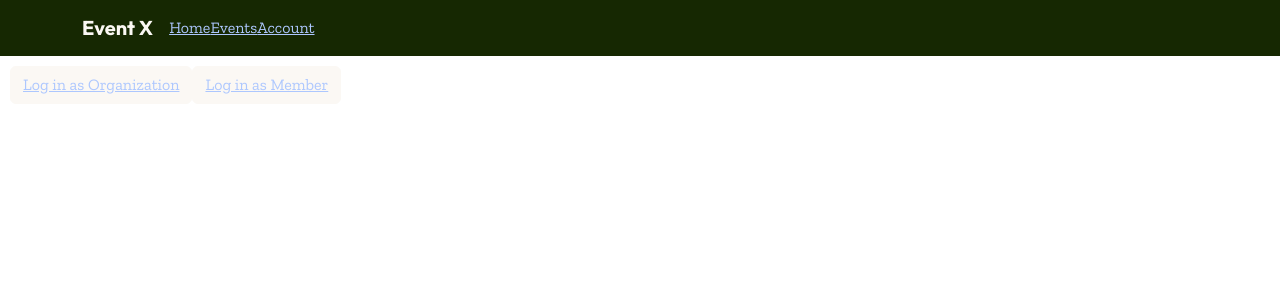
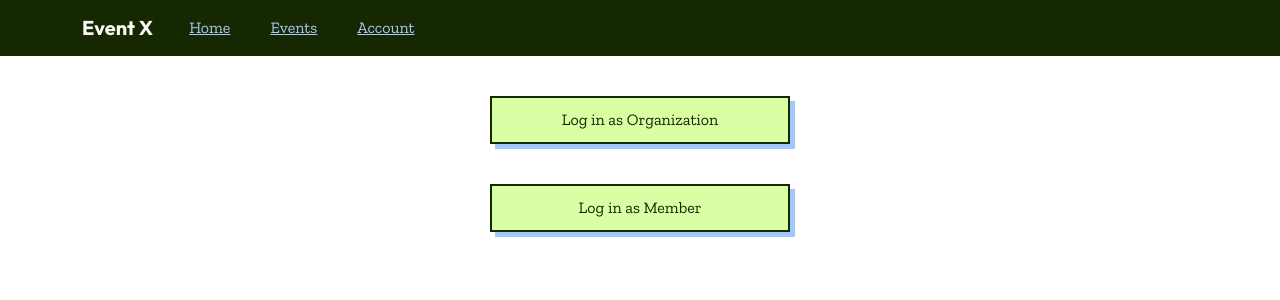
Before and after one commit to MichaelFami/event-x, a React (Vite) app: page / in a window 1280 px wide. Shown: the top 300 px of the page. Built offline with nearby package versions, Linux system fonts and the light colour scheme.

Commit message:
style updates

```diff
--- a/src/components/LogIn.jsx
+++ b/src/components/LogIn.jsx
@@ -3,14 +3,14 @@ import Button from 'react-bootstrap/Button';
 
 export default function LogIn () {
     return (
-        <div className="user-outer">
-                <Button variant="light" type="submit">
-                    <Link to='organization' >Log in as Organization</Link>
-                </Button>
+        <div className="login-outer">
+                <button type="submit" className="btn-login">
+                    <Link to='organization' className="login-links">Log in as Organization</Link>
+                </button>
 
-                <Button variant="light" type="submit">
-                    <Link to='member' >Log in as Member</Link>
-                </Button>
+                <button type="submit" className="btn-login">
+                    <Link to='member'className="login-links" >Log in as Member</Link>
+                </button>
         </div>
     )
 }
--- a/src/components/Nav.jsx
+++ b/src/components/Nav.jsx
@@ -11,9 +11,9 @@ export default function NavBar() {
         <Navbar.Toggle aria-controls="basic-navbar-nav" />
         <Navbar.Collapse id="basic-navbar-nav">
           <Nav className="me-auto">
-            <Link to="/">Home</Link>
-            <Link to="/eventlist">Events</Link>
-            <Link to="/eventlist">Account</Link>
+            <Link to="/" className="nav-links">Home</Link>
+            <Link to="/eventlist" className="nav-links">Events</Link>
+            <Link to="/eventlist" className="nav-links">Account</Link>
           </Nav>
         </Navbar.Collapse>
       </Container>
--- a/src/components/Organization.jsx
+++ b/src/components/Organization.jsx
@@ -132,11 +132,10 @@ export default function Organization() {
                             <Link className="event-list-head"><h3>Members</h3></Link>
                         </Container>
                         <Container>
-                                <ul className="org-members mt-3">
+                                <div className="org-members mt-3">
                                     {members.map((member, index) => {
                                         return (
-                                            <div>
-                                                <li key={index}>
+                                            <div key={index}>
                                                     <Row className="member-row">
                                                         <Col>
                                                             {member.first_name}
@@ -148,11 +147,10 @@ export default function Organization() {
                                                             { }
                                                         </Col>
                                                     </Row>
-                                                </li>
                                             </div>
                                         );
                                     })}
-                                </ul>
+                                </div>
                         </Container>
                     </div>
                 </div>
--- a/src/style/App.scss
+++ b/src/style/App.scss
@@ -41,10 +41,37 @@ h1, h2, h3, h4, h5 {
     color: #fbf8f4;
     --bs-navbar-color: #fbf8f4;
 }
+.nav-links {
+    padding: 0 20px;
+}
 
 // buttons
 .links {
     text-decoration: none;
+}
+
+//login
+.login-outer {
+    height: 100vh;
+    padding-top: 20px;
+    display: flex;
+    flex-direction: column;
+    align-items: center;
+}
+.btn-login {
+    padding: 10px;
+    background-color: #dafea4;
+    border: 2px solid #162802;
+    box-shadow: 5px 5px #a0c7fe;
+    width: 300px;
+    margin: 20px;
+}
+.btn-login:hover {
+    box-shadow: 10px 10px #a0c7fe;
+}
+.login-links {
+    text-decoration: none;
+    color: #162802;
 }
 
 // event form styling
@@ -53,23 +80,21 @@ form {
 }
 .btn-primary {
     --button-color: #dafea4;
-    // --bs-btn-bg: var(--button-color);
     text-decoration: none;
     color: #162802;
 
     border:2px solid #162802;
     background-color: var(--button-color);
-    // background-color: transparent;
 
     box-shadow: 3px 3px #a0c7fe;
-    // border-radius: 5px;
-    // text-shadow: 2px 2px 5px rgb(106, 87, 109);
     text-align: center;
     width: 250px;
     padding:5px;
     margin: 5px;
 }
-
+.btn-primary:hover {
+    box-shadow: 5px 5px #a0c7fe;
+}
 .event-list-head {
     text-decoration: none;
 }
```
